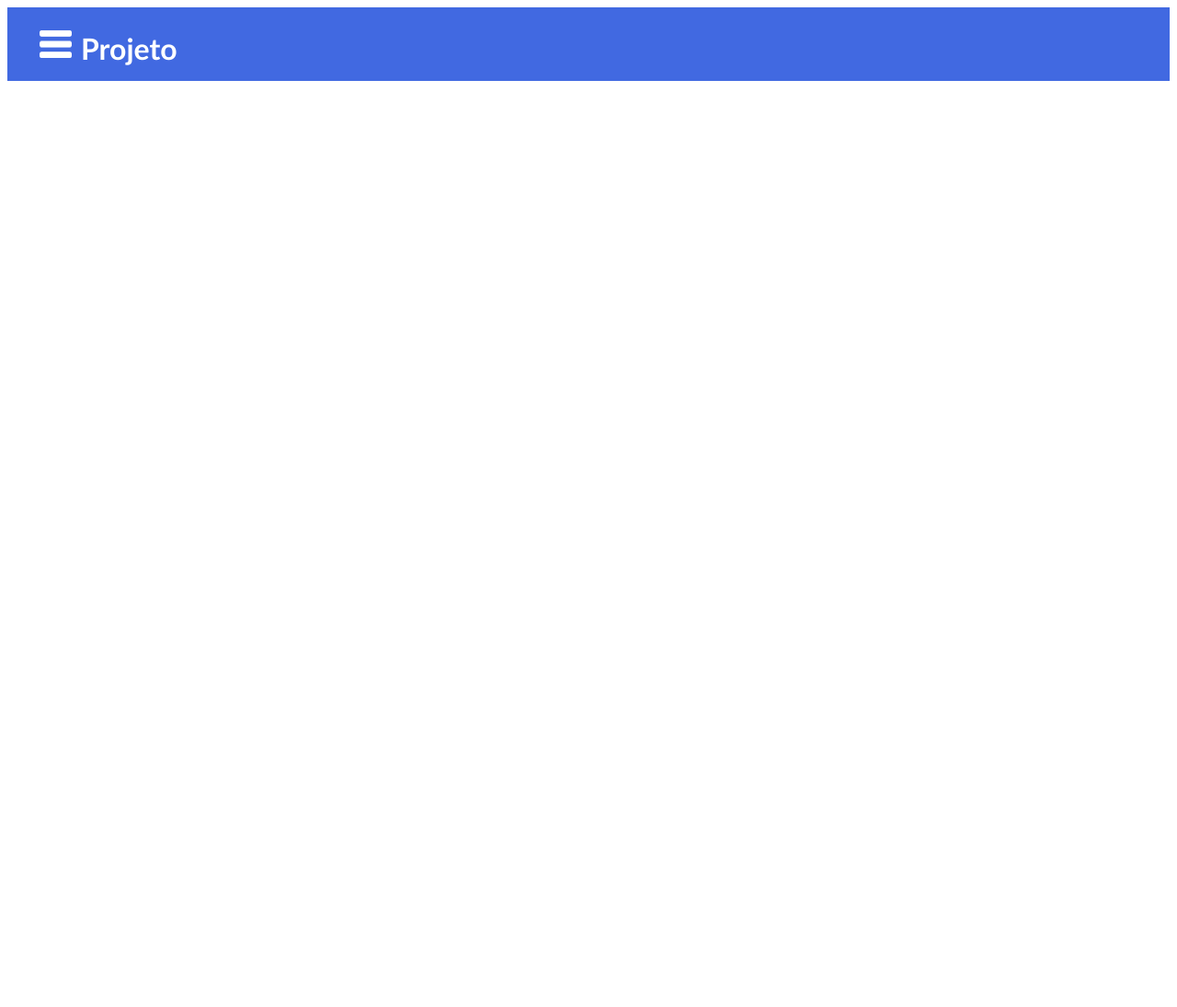
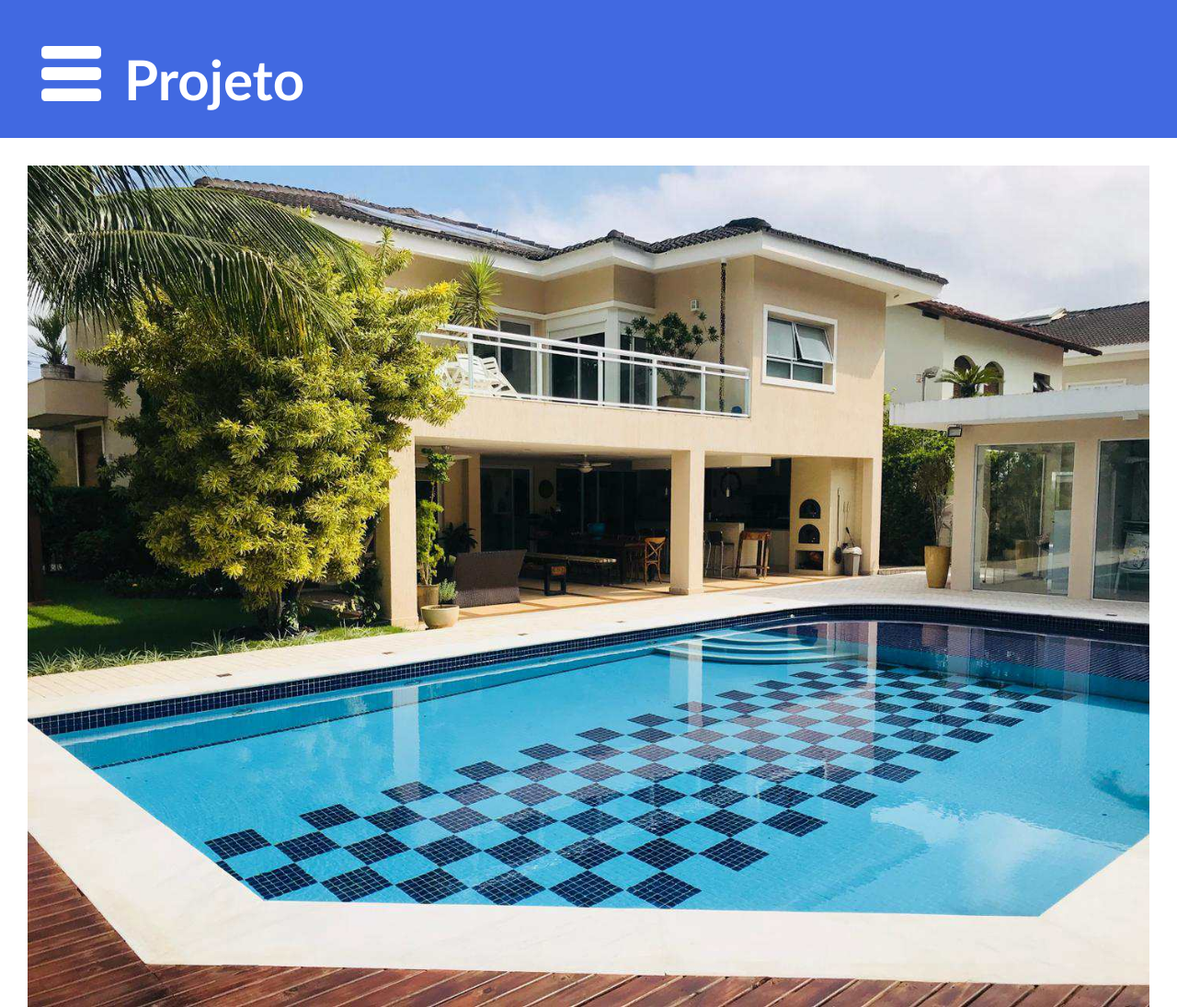
Before and after one commit to AliceMeneses/desafio-decola, a plain HTML site: page index.html in a window 1280 px wide. Shown: the whole page at 92% size. Before the commit the page ends 800 px from the top, so only its background shows below. Drawn offline with Linux system fonts and the light colour scheme.

Commit message:
Modificar box-model do menu e adicionar imagem casa

```diff
--- a/index.html
+++ b/index.html
@@ -8,10 +8,14 @@
 </head>
 
 <body>
-    <header id="menu">
+    <header>
             <img id="icone-menu" src="imagem/icone-menu.png" />
             <h1 id="titulo">Projeto</h1>
     </header>
+    <main>
+        <img id="img-casa" src="imagem/casa.jpg"/>
+    </main>
+</main>
 </body>
 
 </html>
--- a/main.css
+++ b/main.css
@@ -1,18 +1,35 @@
-#menu {
+body {
+    margin: 0;
+}
+
+header {
     display: flex;
     flex-direction: row;
     justify-content: flex-start;
     background-color: #4169E1;
+    height: 130px;
+    padding: 10px;
+    text-align: right;
 }
 
 #icone-menu {
-    height: 30px;
-    width: 35px;
-    margin: 25px 10px 25px 35px;
+    height: 60px;
+    width: 65px;
+    margin-top: 40px;
+    margin-left: 35px;
+    margin-right: 25px;
 }
 
 #titulo {
-    margin: 25px 0 15px 0;
     color: white;
     font-family: 'Trebuchet MS';
+    font-size: 60px;
 }
+
+main {
+    margin: 30px;
+}
+
+#img-casa {
+    max-width: 100%;
+}
```
